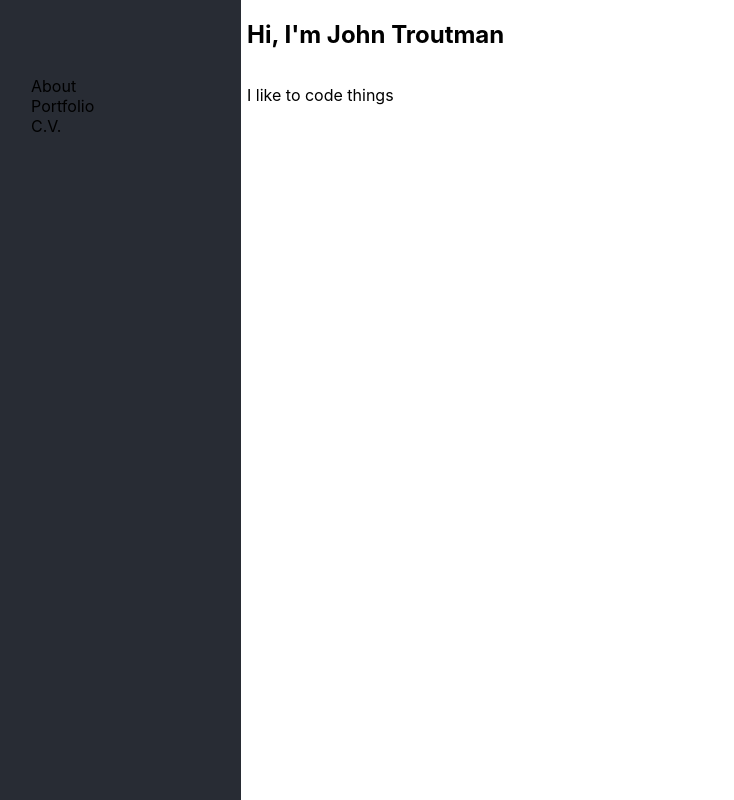
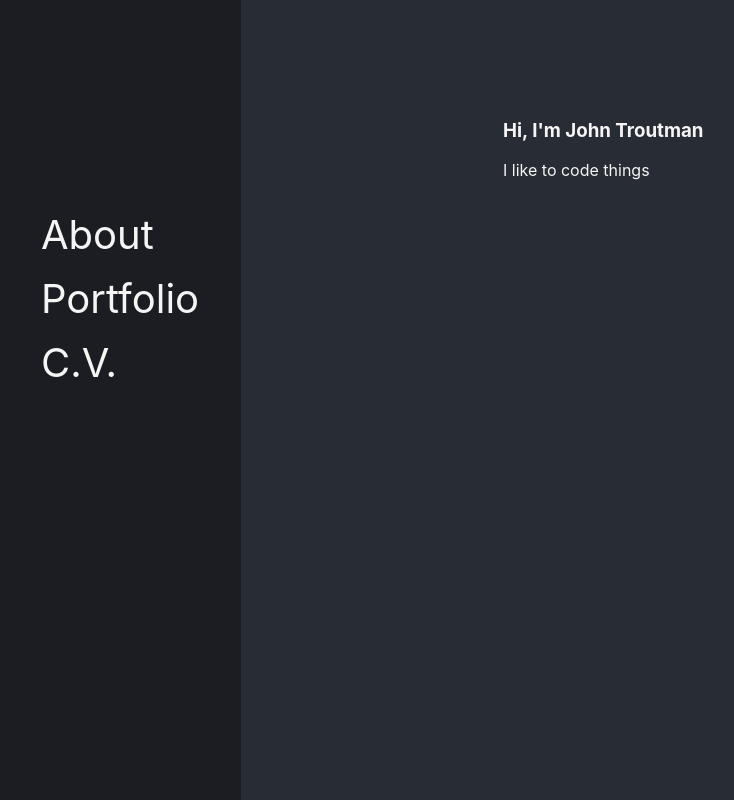
Before and after one commit to B0NG0FURY/b0ng0fury.github.io, a React (Create React App) app: page / in a window 1280 px wide. Shown: the top 800 px of the page, without its empty margins (9-743 px from the left). Built offline with nearby package versions, Linux system fonts and the light colour scheme.

Commit message:
sized sidebar items and added semantic tags to main section and welcome components.

```diff
--- a/src/App.css
+++ b/src/App.css
@@ -28,11 +28,15 @@
   color: #61dafb;
 }
 
+body {
+  background-color: #282c34;
+}
+
 .sidebar {
   height: 100%;
   width: 250px;
   position: fixed;
-  background-color: #282c34;
+  background-color: #1b1d22;
   z-index: 1;
   top: 0;
   left: 0;
@@ -40,16 +44,29 @@
   overflow-x: hidden;
 }
 
+.sidebar-items {
+  margin-top: 150px;
+}
+
 .sidebar li {
   list-style-type: none;
+  margin: 5px 0px 15px 10px;
+  color: whitesmoke;
+  font-size: 40px;
 }
 
 .main {
-  width: 100% !important;
+  width: 100%;
   display: flex;
   flex-direction: column;
   padding-left: 20%;
   align-content: center;
+}
+
+.welcome {
+  padding-left: 20%;
+  margin-top: 100px;
+  color: whitesmoke;
 }
 
 @keyframes App-logo-spin {
--- a/src/App.js
+++ b/src/App.js
@@ -23,7 +23,9 @@ function App() {
     // </div>
     <div className="page">
       <Nav />
-      <Welcome />
+      <section className="main">
+        <Welcome />
+      </section>
     </div>
   );
 }
--- a/src/components/Nav.js
+++ b/src/components/Nav.js
@@ -4,7 +4,7 @@ class Nav extends Component {
     render() {
         return(
             <nav class="sidebar">
-                <ul>
+                <ul class="sidebar-items">
                     <li><a>About</a></li>
                     <li><a>Portfolio</a></li>
                     <li><a>C.V.</a></li>
--- a/src/components/Welcome.js
+++ b/src/components/Welcome.js
@@ -1,8 +1,8 @@
 export default function Welcome() {
     return (
-        <section className="main">
+        <article className="welcome">
             <h1>Hi, I'm John Troutman</h1>
             <p>I like to code things</p>
-        </section>
+        </article>
     )
 }
```
